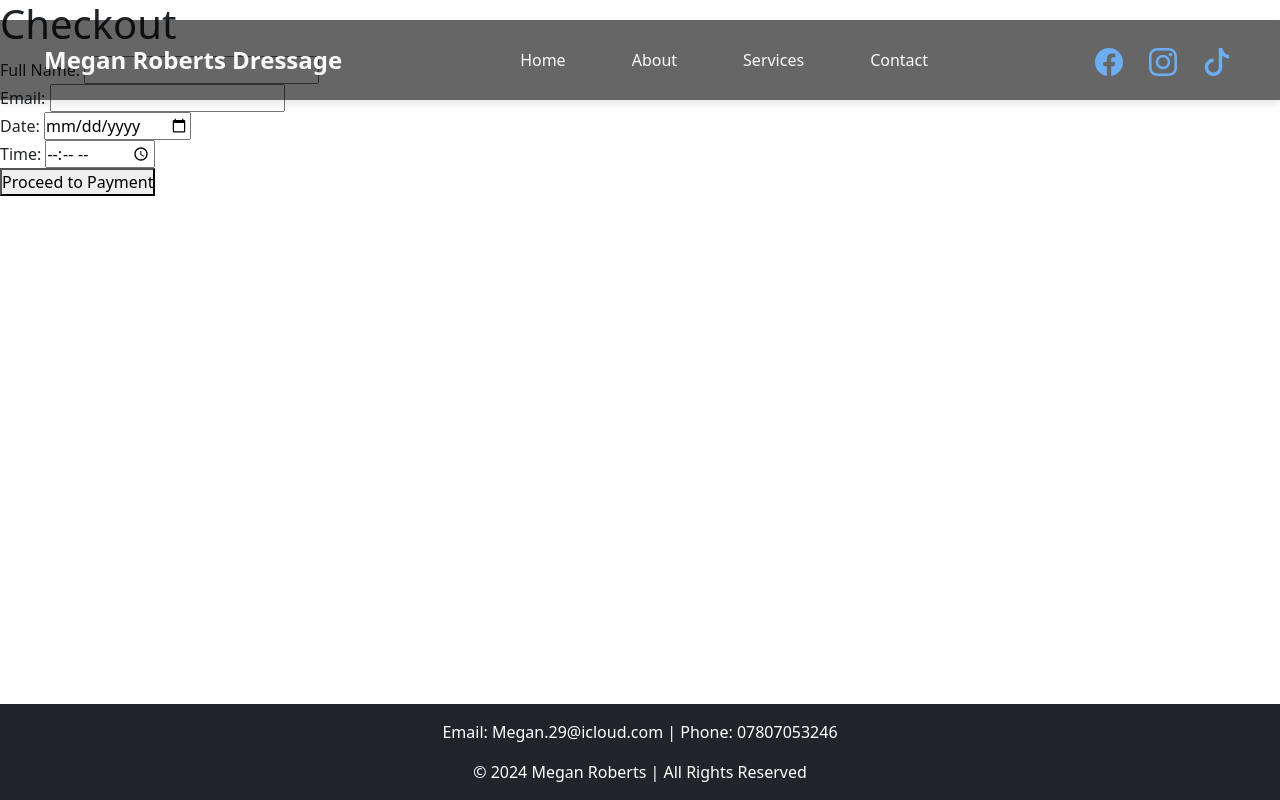
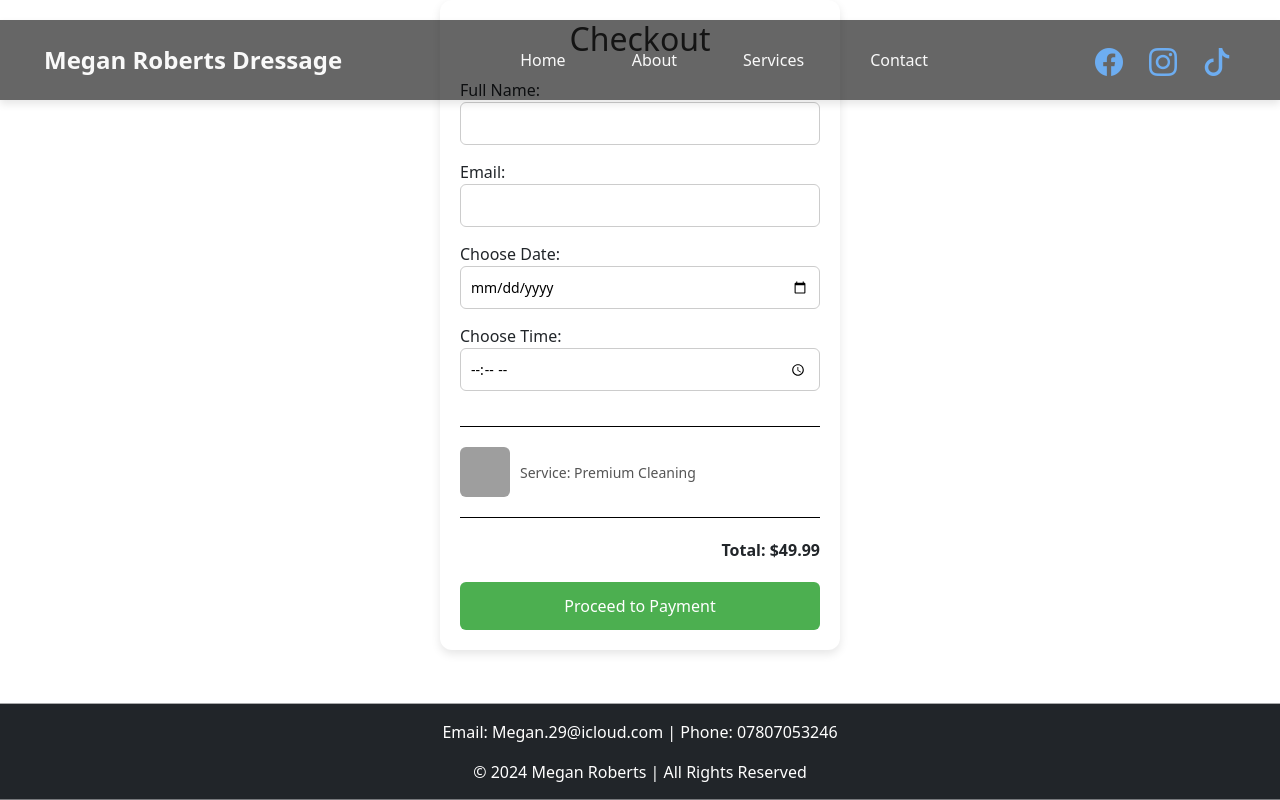
Before and after one commit to MeganRoberts-dev/megan-roberts-dressage, a Django app: template checkout/templates/checkout/checkout.html in a window 1280 px wide. Run offline with Django 3.2, Linux system fonts and the light colour scheme; the template is opened without the code that fills it, so the values that code supplies are empty; some libraries are stand-ins or nearby versions; grey boxes are pictures that could not be loaded.

Commit message:
Add more content to checkout html

```diff
--- a/checkout/templates/checkout/checkout.html
+++ b/checkout/templates/checkout/checkout.html
@@ -1,21 +1,49 @@
 {% extends 'base.html' %}
+{% load static %}
 {% block content %}
-<h1>Checkout</h1>
-<form method="post">
-    {% csrf_token %}
-    <label for="full_name">Full Name:</label>
-    <input type="text" id="full_name" name="full_name" required><br>
 
-    <label for="email">Email:</label>
-    <input type="email" id="email" name="email" required><br>
 
-    <label for="date">Date:</label>
-    <input type="date" id="date" name="date" required><br>
+<link rel="stylesheet" href="{% static 'checkout/css/checkout.css' %}">
 
-    <label for="time">Time:</label>
-    <input type="time" id="time" name="time" required><br>
+<div class="checkout-card mx-auto">
+    <h2>Checkout</h2>
 
-    <button type="submit">Proceed to Payment</button>
-</form>
+    <form method="post" action="/success/">
+        {% csrf_token %}
+
+        <label for="full_name">Full Name:</label>
+        <input type="text" id="full_name" name="full_name" required>
+
+        <label for="full_name">Email:</label>
+        <input type="text" id="full_name" name="full_name" required>
+
+        <label for="date">Choose Date:</label>
+        <input type="date" id="date" name="date" required>
+
+        <label for="time">Choose Time:</label>
+        <input type="time" id="time" name="time" required>
+
+        <div class="divider"></div>
+
+        <div class="service-info">
+            <img src="/static/images/service.jpg" alt="Service Image">
+            <span>Service: Premium Cleaning</span>
+        </div>
+
+        <div class="divider"></div>
+
+        <div class="price-section">
+            Total: <strong>$49.99</strong>
+        </div>
+
+        <button type="submit">Proceed to Payment</button>
+    </form>
+</div>
+
 <script src="https://js.stripe.com/v3/"></script>
+<script>
+    // Example JS to handle payment processing logic if needed
+    // Stripe setup can be integrated here.
+</script>
+
 {% endblock %}
```
